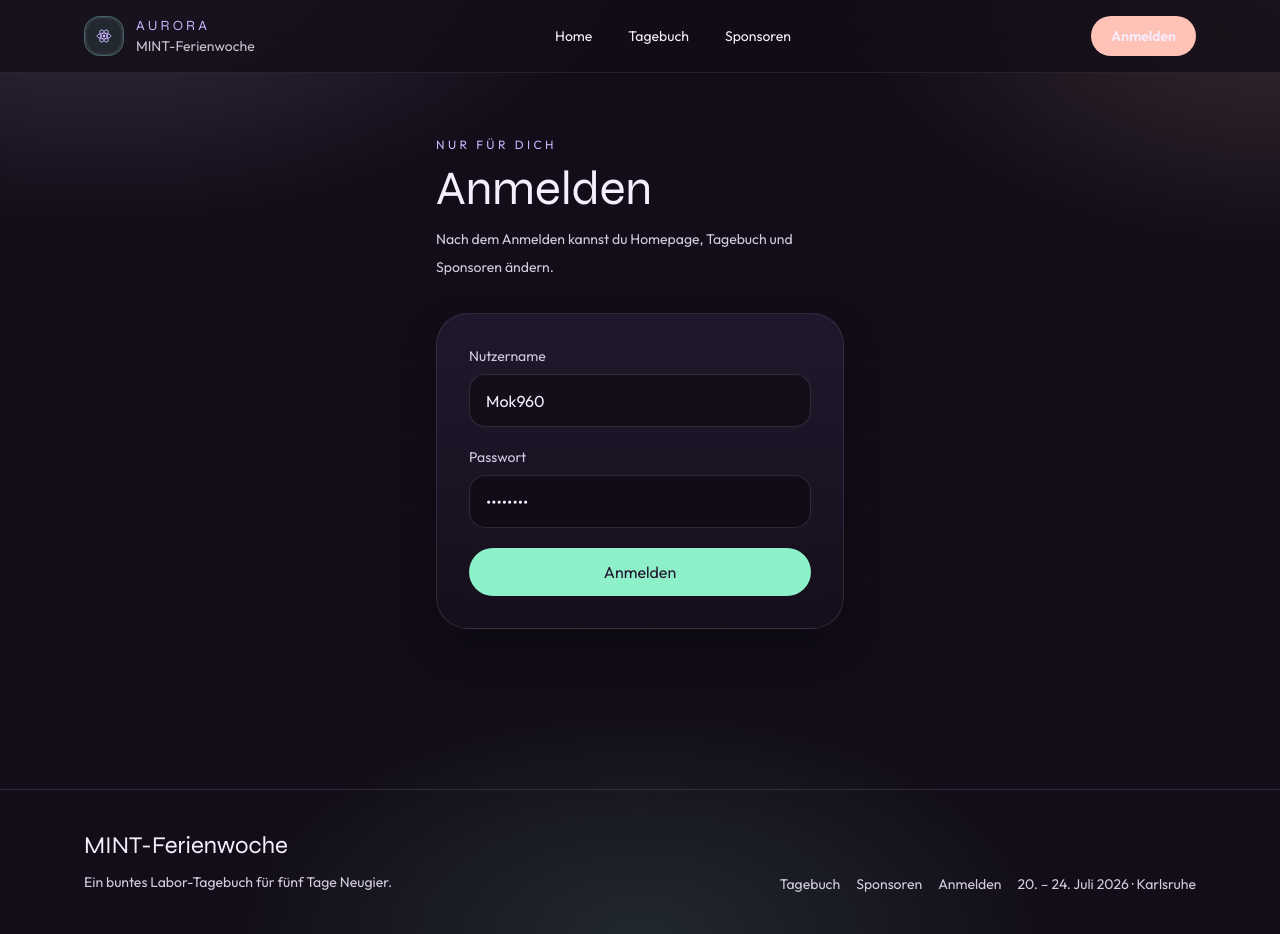
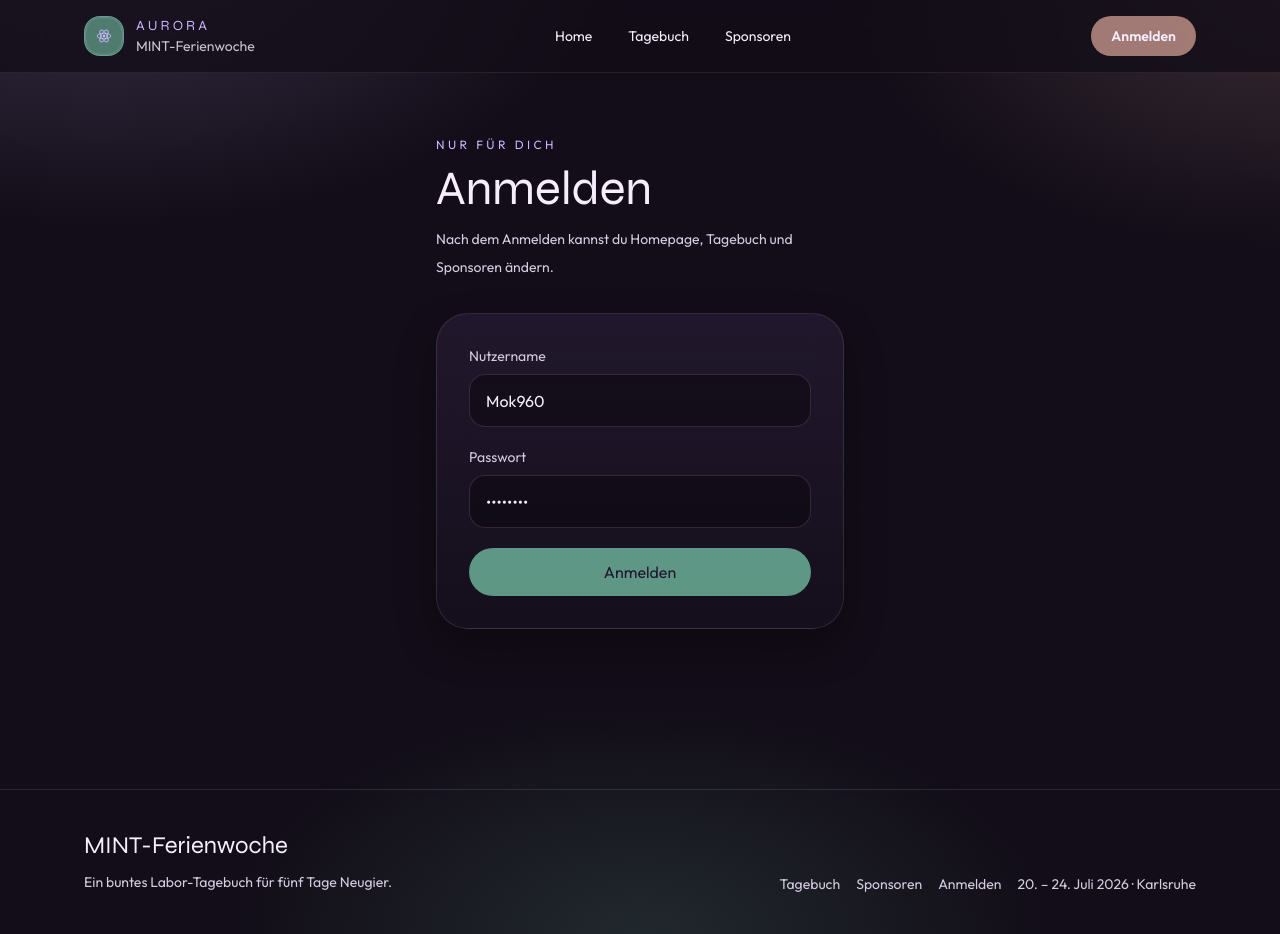
Before and after one commit to Mok960/IHK2, a Next.js app: page /login in a window 1280 px wide. Built offline with nearby package versions, Linux system fonts and the light colour scheme.

Commit message:
chore: add more utility variants (bg-mint/10, bg-peach, bg-white/5) and darken backgrounds for contrast

```diff
--- a/src/app/globals.css
+++ b/src/app/globals.css
@@ -169,8 +169,11 @@ input[type="date"]::-webkit-calendar-picker-indicator {
 /* Make sure colored utility classes & inline usages provide enough contrast */
 .bg-peach\/15 { background-color: rgba(255,194,178,0.6) !important; }
 .bg-peach\/20 { background-color: rgba(255,194,178,0.6) !important; }
+.bg-peach { background-color: rgba(255,194,178,0.6) !important; }
+.bg-mint\/10 { background-color: rgba(142,240,200,0.48) !important; }
 .bg-mint\/15 { background-color: rgba(142,240,200,0.6) !important; }
 .bg-mint\/20 { background-color: rgba(142,240,200,0.6) !important; }
+.bg-mint { background-color: rgba(142,240,200,0.6) !important; }
 .bg-lilac\/15 { background-color: rgba(203,182,255,0.6) !important; }
 .bg-sky\/20 { background-color: rgba(159,217,255,0.6) !important; }
 .bg-amber\/15 { background-color: rgba(255,224,138,0.6) !important; }
@@ -178,7 +181,7 @@ input[type="date"]::-webkit-calendar-picker-indicator {
 .bg-violet\/10 { background-color: rgba(203,182,255,0.6) !important; }
 .bg-violet\/16 { background-color: rgba(203,182,255,0.6) !important; }
 .bg-white\/8 { background-color: rgba(255,255,255,0.12) !important; }
-.bg-white\/5 { background-color: rgba(255,255,255,0.1) !important; }
+.bg-white\/5 { background-color: rgba(255,255,255,0.10) !important; }
 
 /* Inline gradients: darker stops for better overlay contrast */
 .bg-gradient-dark-cta {
```
